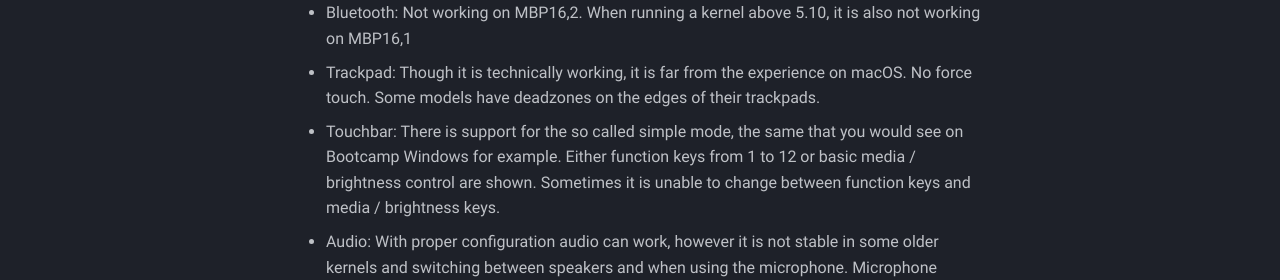
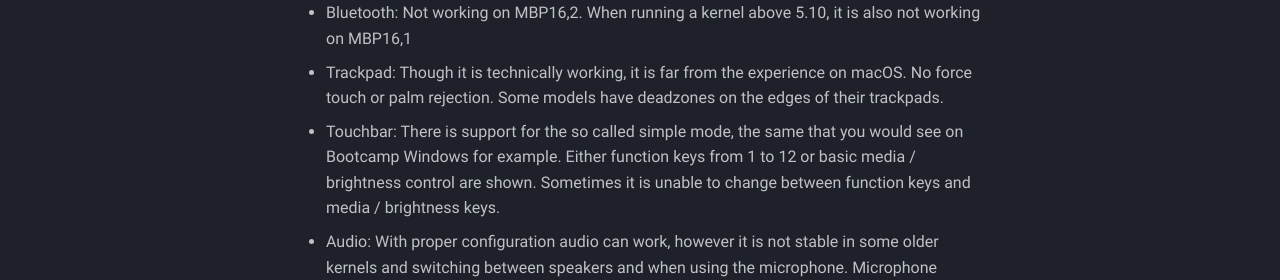
Before and after one commit to t2linux/wiki, an MkDocs documentation site: the page built from docs/state.md, in a window 1280 px wide and 900 px high, scrolled down 545 px. Shown: the part 197-477 px from the top of the window. Built offline with MkDocs 1.6.1 and Material for MkDocs 9.7.7, drawn with Linux system fonts in a browser that asks for light colours; comment, search, counter and statistics services are not loaded.

Commit message:
State: Mention missing palm rejection in trackpad entry

```diff
--- a/docs/state.md
+++ b/docs/state.md
@@ -14,7 +14,7 @@ While Linux is usable on all T2 models, some features are limited due to the lac
 ## Partially Working
 
 - Bluetooth: Not working on MBP16,2. When running a kernel above 5.10, it is also not working on MBP16,1
-- Trackpad: Though it is technically working, it is far from the experience on macOS. No force touch. Some models have deadzones on the edges of their trackpads.
+- Trackpad: Though it is technically working, it is far from the experience on macOS. No force touch or palm rejection. Some models have deadzones on the edges of their trackpads.
 - Touchbar: There is support for the so called simple mode, the same that you would see on Bootcamp Windows for example. Either function keys from 1 to 12 or basic media / brightness control are shown. Sometimes it is unable to change between function keys and media / brightness keys.
 - Audio: With proper configuration audio can work, however it is not stable in some older kernels and switching between speakers and when using the microphone. Microphone volume is low in some Macs.
 - Suspend is very slow to resume (20-40 seconds), and the Touchbar sometimes does not work after resume.
```
